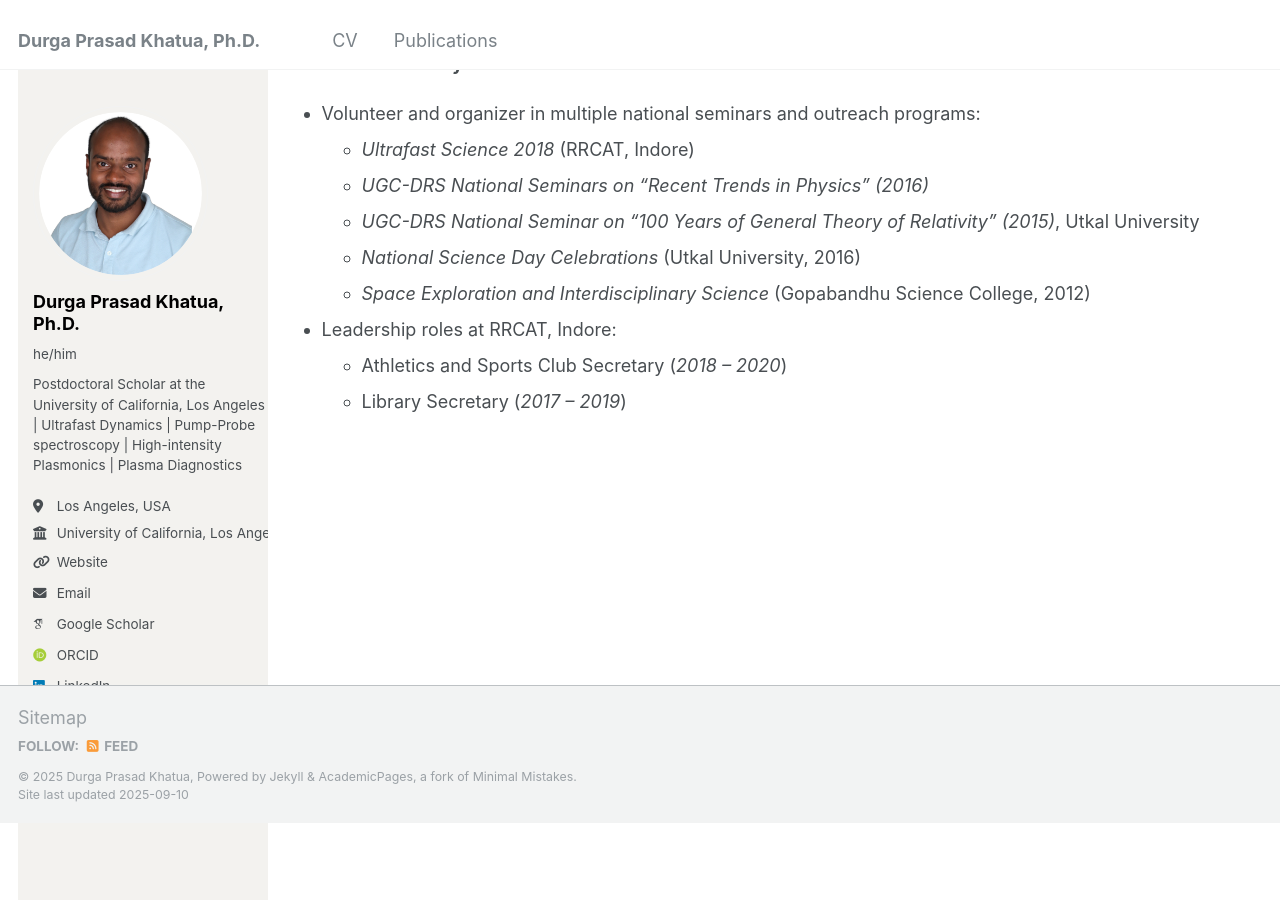
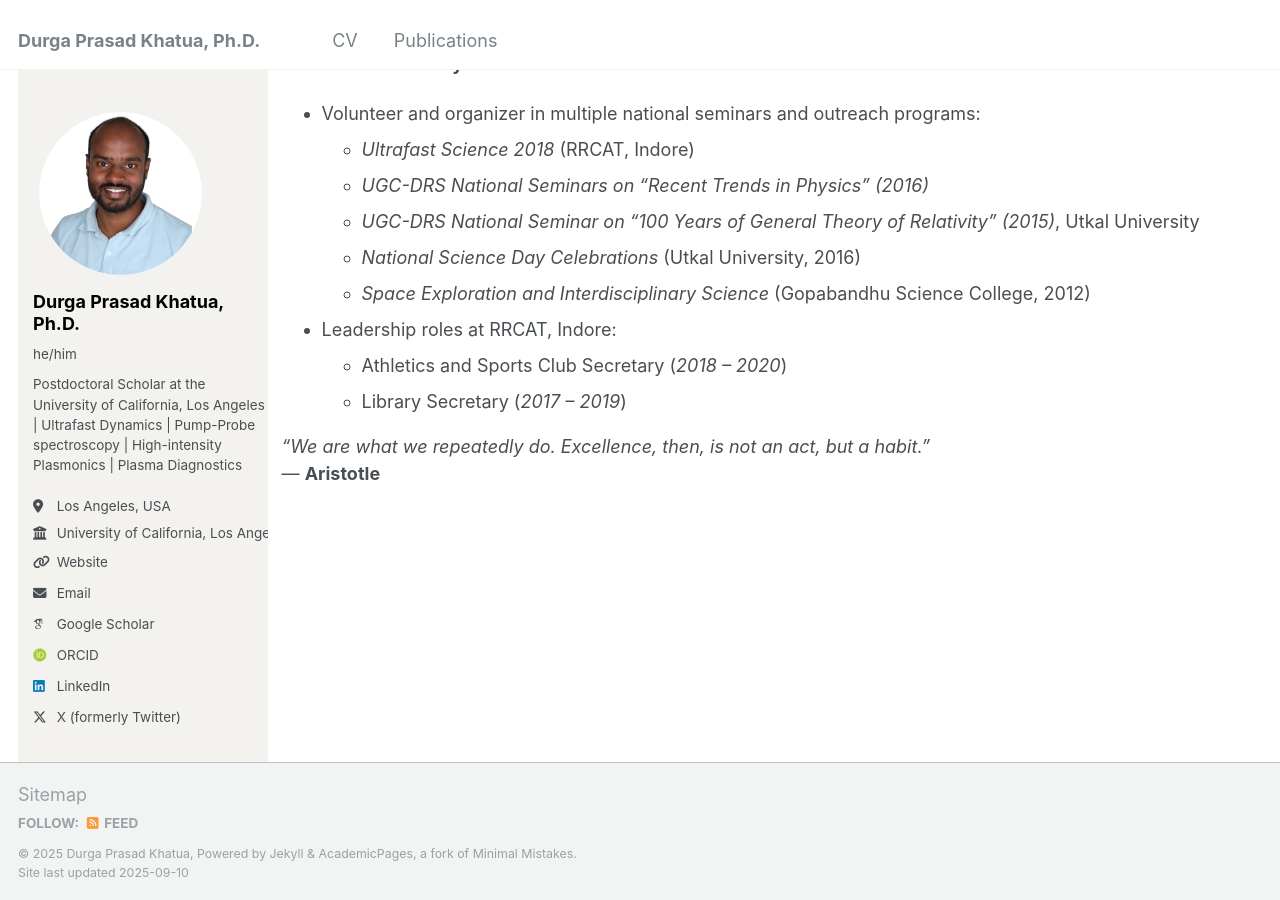
Before and after one commit to Khatua03/DurgaPrasadKhatua.github.io, a Jekyll site: the page built from _pages/cv.md, in a window 1280 px wide and 900 px high, scrolled down 3545 px. Built offline with Jekyll 4.4.1, drawn with Linux system fonts in a browser that asks for light colours; some web fonts are replaced.

Commit message:
Update cv.md

```diff
--- a/_pages/cv.md
+++ b/_pages/cv.md
@@ -130,3 +130,7 @@ P.G. Department of Physics, Utkal University, Bhubaneswar, India
 - Leadership roles at RRCAT, Indore:
   - Athletics and Sports Club Secretary (*2018 – 2020*)
   - Library Secretary (*2017 – 2019*)
+
+
+*“We are what we repeatedly do. Excellence, then, is not an act, but a habit.”*
+— **Aristotle**
```
